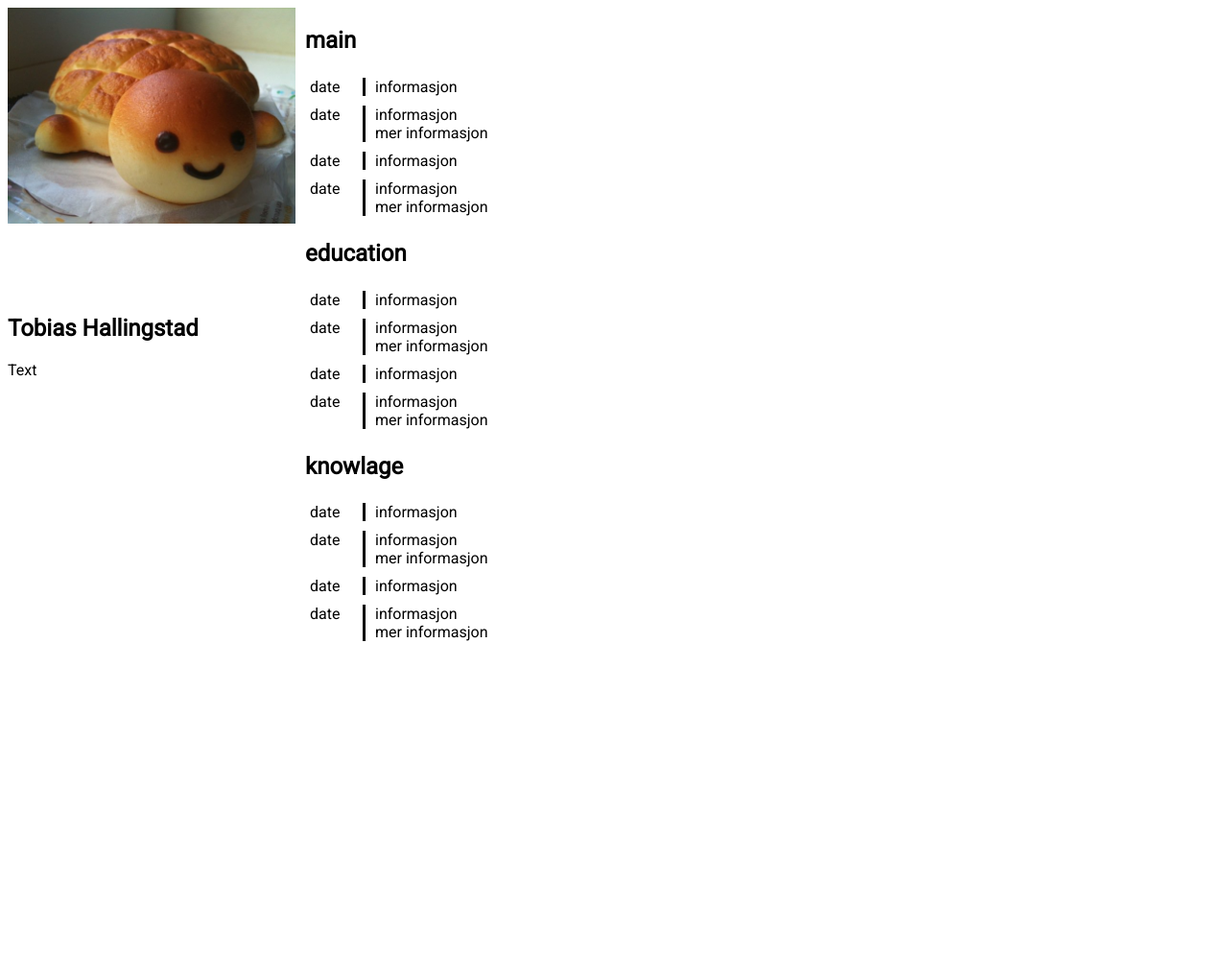
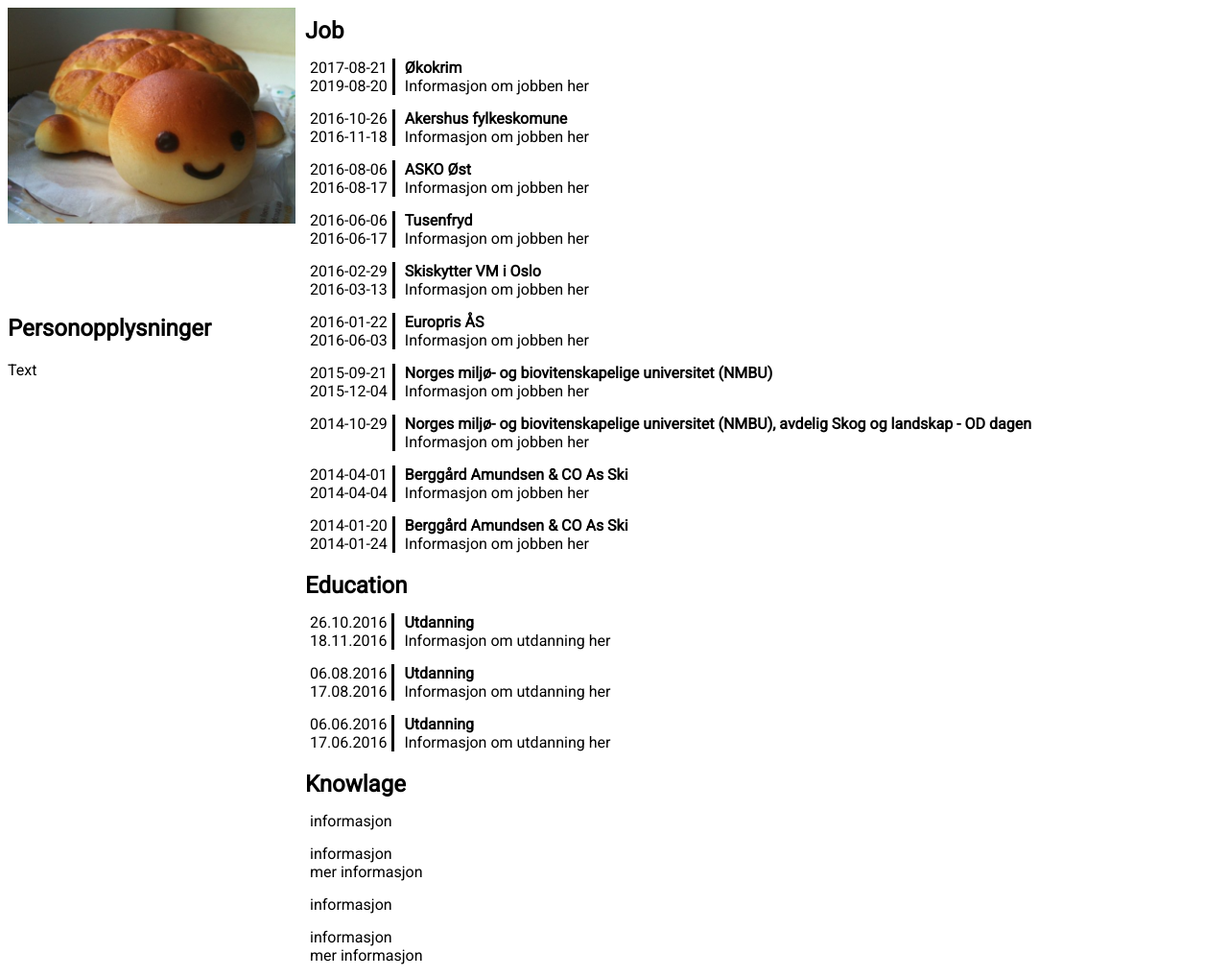
Before and after one commit to Tobhal/Tobias-CV, a plain HTML site: page index.html in a window 1280 px wide. Shown: the whole page at 96% size. Before the commit the page ends 800 px from the top, so only its background shows below. Drawn offline with Linux system fonts and the light colour scheme.

Commit message:
Did alot of changes to chategories. Added JS date

```diff
--- a/index.html
+++ b/index.html
@@ -34,67 +34,148 @@
   </figure>
 
   <section class="info">
-    <h1>Tobias Hallingstad</h1>
+    <h1>Personopplysninger</h1>
     <p> Text </p>
   </section>
 
   <main>
     <div>
-      <h2 id="main"> main </h2>
-      <section class="main">
-        <p class="date">date</p>
-        <p class="information">informasjon</p>
+      <h2 id="job"> Job </h2>
+      <section class="job">
+        <p class="date"><span class="dateStart">2017-08-21</span> <br> <span class="dateEnd">2019-08-20</span></p>
+        <p class="information">
+          <b>Økokrim</b>
+          <br> <span>
+            Informasjon om jobben her
+          </span>
+        </p>
       </section>
-      <section class="main">
-        <p class="date">date</p>
-        <p class="information">informasjon <br> mer informasjon</p>
+      <section class="job">
+        <p class="date"><span class="dateStart">2016-10-26</span> <br> <span class="dateEnd">2016-11-18</span></p>
+        <p class="information">
+          <b>Akershus fylkeskomune</b>
+          <br> <span>
+            Informasjon om jobben her
+          </span>
+        </p>
       </section>
-      <section class="main">
-        <p class="date">date</p>
-        <p class="information">informasjon</p>
+      <section class="job">
+        <p class="date"><span class="dateStart">2016-08-06</span> <br> <span class="dateEnd">2016-08-17</span></p>
+        <p class="information">
+          <b>ASKO Øst</b>
+          <br> <span>
+            Informasjon om jobben her
+          </span>
+        </p>
       </section>
-      <section class="main">
-        <p class="date">date</p>
-        <p class="information">informasjon <br> mer informasjon</p>
+      <section class="job">
+        <p class="date"><span class="dateStart">2016-06-06</span> <br> <span class="dateEnd">2016-06-17</span></p>
+        <p class="information">
+          <b>Tusenfryd</b>
+          <br> <span>
+            Informasjon om jobben her
+          </span>
+        </p>
+      </section>
+      <section class="job">
+        <p class="date"><span class="dateStart">2016-02-29</span> <br> <span class="dateEnd">2016-03-13</span></p>
+        <p class="information">
+          <b>Skiskytter VM i Oslo</b>
+          <br> <span>
+            Informasjon om jobben her
+          </span>
+        </p>
+      </section>
+      <section class="job">
+        <p class="date"><span class="dateStart">2016-01-22</span> <br> <span class="dateEnd">2016-06-03</span></p>
+        <p class="information">
+          <b>Europris ÅS</b>
+          <br> <span>
+            Informasjon om jobben her
+          </span>
+        </p>
+      </section>
+      <section class="job">
+        <p class="date"><span class="dateStart">2015-09-21</span> <br> <span class="dateEnd">2015-12-04</span></p>
+        <p class="information">
+          <b>Norges miljø- og biovitenskapelige universitet (NMBU)</b>
+          <br> <span>
+            Informasjon om jobben her
+          </span>
+        </p>
+      </section>
+      <section class="job">
+        <p class="date"><span class="dateStart dateEnd">2014-10-29</span></p>
+        <p class="information">
+          <b>Norges miljø- og biovitenskapelige universitet (NMBU), avdelig Skog og landskap - OD dagen</b>
+          <br> <span>
+            Informasjon om jobben her
+          </span>
+        </p>
+      </section>
+      <section class="job">
+        <p class="date"><span class="dateStart">2014-04-01</span> <br> <span class="dateEnd">2014-04-04</span></p>
+        <p class="information">
+          <b> Berggård Amundsen & CO As Ski</b>
+          <br> <span>
+            Informasjon om jobben her
+          </span>
+        </p>
+      </section>
+      <section class="job">
+        <p class="date"><span class="dateStart">2014-01-20</span> <br> <span class="dateEnd">2014-01-24</span></p>
+        <p class="information">
+          <b> Berggård Amundsen & CO As Ski</b>
+          <br> <span>
+            Informasjon om jobben her
+          </span>
+        </p>
       </section>
     </div>
 
     <div>
-      <h2 id="education"> education</h2>
+      <h2 id="education"> Education </h2>
       <section class="education">
-        <p class="date">date</p>
-        <p class="information">informasjon</p>
+        <p class="date"><span class="dateStart">26.10.2016</span> <br> <span class="dateEnd">18.11.2016</span></p>
+        <p class="information">
+          <b>Utdanning</b>
+          <br> <span>
+            Informasjon om utdanning her
+          </span>
+        </p>
       </section>
       <section class="education">
-        <p class="date">date</p>
-        <p class="information">informasjon <br> mer informasjon</p>
+          <p class="date"><span class="dateStart">06.08.2016</span> <br> <span class="dateEnd">17.08.2016</span></p>
+          <p class="information">
+            <b>Utdanning</b>
+            <br> <span>
+              Informasjon om utdanning her
+            </span>
+          </p>
       </section>
       <section class="education">
-        <p class="date">date</p>
-        <p class="information">informasjon</p>
-      </section>
-      <section class="education">
-        <p class="date">date</p>
-        <p class="information">informasjon <br> mer informasjon</p>
+          <p class="date"><span class="dateStart">06.06.2016</span> <br> <span class="dateEnd">17.06.2016</span></p>
+          <p class="information">
+            <b>Utdanning</b>
+            <br> <span>
+              Informasjon om utdanning her
+            </span>
+          </p>
       </section>
     </div>
 
     <div>
-      <h2 id="knowlage"> knowlage</h2>
+      <h2 id="knowlage"> Knowlage </h2>
       <section class="knowlage">
-        <p class="date">date</p>
         <p class="information">informasjon</p>
       </section>
       <section class="knowlage">
-        <p class="date">date</p>
         <p class="information">informasjon <br> mer informasjon</p>
       </section>
       <section class="knowlage">
-        <p class="date">date</p>
         <p class="information">informasjon</p>
       </section>
       <section class="knowlage">
-        <p class="date">date</p>
         <p class="information">informasjon <br> mer informasjon</p>
       </section>
     </div>
--- a/script.js
+++ b/script.js
@@ -1,8 +1,8 @@
 window.onload = startup;
 
 function startup() {
-  document.getElementById("main").addEventListener("click", function() {
-    hideData("main");
+  document.getElementById("job").addEventListener("click", function() {
+    hideData("job");
   });
   document.getElementById("education").addEventListener("click", function() {
     hideData("education");
@@ -10,6 +10,14 @@
   document.getElementById("knowlage").addEventListener("click", function() {
     hideData("knowlage");
   });
+
+  let element = document.getElementsByClassName("date")
+  for (let i = 0; i < element.length; i++) {
+    element[i].addEventListener("click", function(){
+      changeDateInfo(element, i);
+    });
+    localStorage.setItem("date" + i, "true");
+  };
 };
 
 
@@ -19,13 +27,56 @@
 
   if (element.style.display != "none") {
     console.log("show");
-    for (let i = 0; i < document.getElementsByClassName("main").length; i++) {
+    for (let i = 0; i < document.getElementsByClassName(data).length; i++) {
       document.getElementsByClassName(data)[i].style.display = "none"
     };
   } else {
     console.log("hidden");
-    for (let i = 0; i < document.getElementsByClassName("main").length; i++) {
+    for (let i = 0; i < document.getElementsByClassName(data).length; i++) {
       document.getElementsByClassName(data)[i].style.display = ""
     };
+  };
+};
+
+function changeDateInfo(element, index) {
+  //console.log(element + index);
+  //console.log(document.getElementsByClassName("dateStart")[index].innerHTML + " " + document.getElementsByClassName("dateEnd")[index].innerHTML);
+  let startDateHTML = document.getElementsByClassName("dateStart")[index].innerHTML;
+  let endDateHTML = document.getElementsByClassName("dateEnd")[index].innerHTML;
+
+  let options = { weekday: 'long', year: 'numeric', month: 'long', day: 'numeric' };
+
+  let date = "date" + index;
+  let dateStart = "startDate" + index;
+  let dateEnd = "endDate" + index;
+
+  if (localStorage.getItem(date) == "true") {
+    localStorage.setItem("startDate" + index, startDateHTML);
+    localStorage.setItem("endDate" + index, endDateHTML);
+
+    let startDate = new Date(startDateHTML);
+    let endDate = new Date(endDateHTML);
+    let dateBetween = (endDate - startDate) / (1000 * 3600 * 24);
+
+    if (dateBetween < 364) {
+      document.getElementsByClassName("date")[index].innerHTML = dateBetween + 1 + ((dateBetween + 1) == 1 ? " day" : " days");
+    } else {
+      console.log(Math.round(dateBetween / 365))
+      document.getElementsByClassName("date")[index].innerHTML =  (Math.round(dateBetween / 365)) + (Math.round(dateBetween / 365) == 1 ? " year" : " years");
+    }
+
+
+    localStorage.setItem(date, "false");
+  } else if (localStorage.getItem("date" + index) == "false") {
+    let startDate = localStorage.getItem(dateStart);
+    let endDate = localStorage.getItem(dateEnd);
+
+    if (startDate == endDate) {
+      document.getElementsByClassName("date")[index].innerHTML = '<span class="dateStart dateEnd">' + startDate + '</span>';
+    } else {
+      document.getElementsByClassName("date")[index].innerHTML = '<span class="dateStart">' + startDate + '</span> <br> <span class="dateEnd">' + endDate + '</span>';
+    }
+
+    localStorage.setItem(date, "true");
   }
-}
+};
--- a/scss/main.scss
+++ b/scss/main.scss
@@ -29,33 +29,13 @@
     list-style-type: none;
   }
 
-  .jobHead {
-    grid-area: jobHead;
-    max-height: 50px;
+  h2 {
+    margin: 10px 0 10px 0;
   }
-  .jobData {
-    grid-area: jobData;
-    display: flex;
-    flex-flow: column wrap;
-  }
-
-  .educationHead {
-    grid-area: educationHead;
-  }
-  .educationData {
-    grid-area: educationData;
-  }
-
-  .knowlageHead {
-    grid-area: knowlageHead;
-  }
-  .knowlageData {
-    grid-area: knowlageData;
-  }
-
 
   section {
     display: flex;
+    margin-bottom: 5px;
 
     p {
       margin: 5px;
```
Also changed, not shown: main.css.
